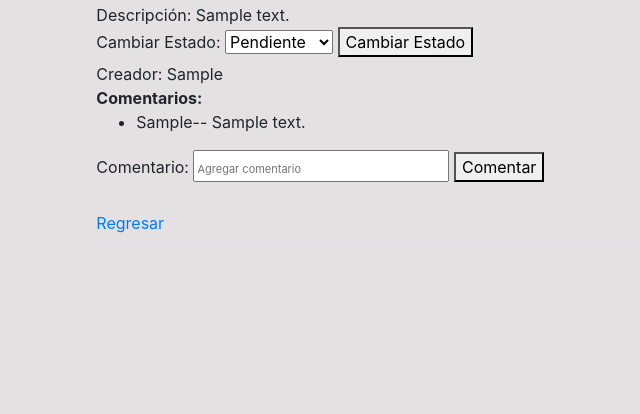
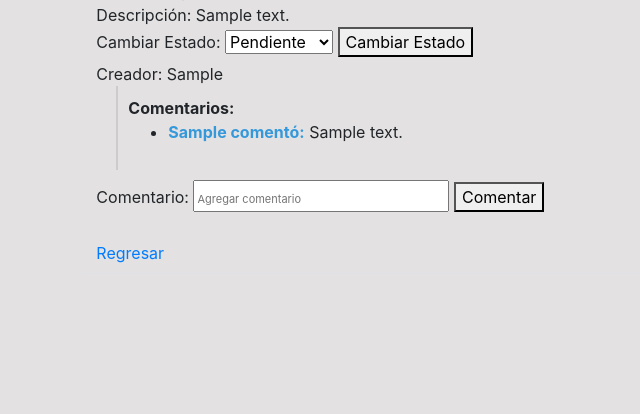
Before and after one commit to Marcos7gomez/SapFlask, a Flask app: page /verTicket/1 in a window 1280 px wide. Shown: the part 112-526 px from the top of the page, without its empty margins (156-796 px from the left). Run offline with Flask 3, Linux system fonts and the light colour scheme; tables that the repository leaves empty hold one stand-in row (values such as "Sample post"); some libraries are stand-ins or nearby versions.

Commit message:
Cambios visuales
cambios visuales a la sección de comentarios

```diff
--- a/static/css/styles2.css
+++ b/static/css/styles2.css
@@ -187,3 +187,15 @@ color:#fff;
   width: 100px; /* Ajusta el tamaño del logo según tus necesidades */
   height: auto;
 }
+.comment {
+    margin-left: 20px;
+    border-left: 2px solid #ccc; /* Línea que conecta los comentarios */
+    padding: 10px;
+    margin-bottom: 10px;
+}
+
+.creador{
+    color: #3498DB;
+    font-weight: bold;
+
+}
--- a/templates/detalleTicket.html
+++ b/templates/detalleTicket.html
@@ -18,11 +18,13 @@
         </form>
     </div>
 <div>Creador: {{ticket.creador}}</div>
-<div>
+<div class="comment">
     <strong>Comentarios:</strong>
     <ul>
     {% for comentario in ticket.comentarios %}
-        <li>{{comentario.creador}}-- {{ comentario.contenido }} </li>
+        <li>
+            <span class="creador">{{comentario.creador}} comentó:</span> {{ comentario.contenido }}
+        </li>
     {% endfor %}
     </ul>
 </div>
```
